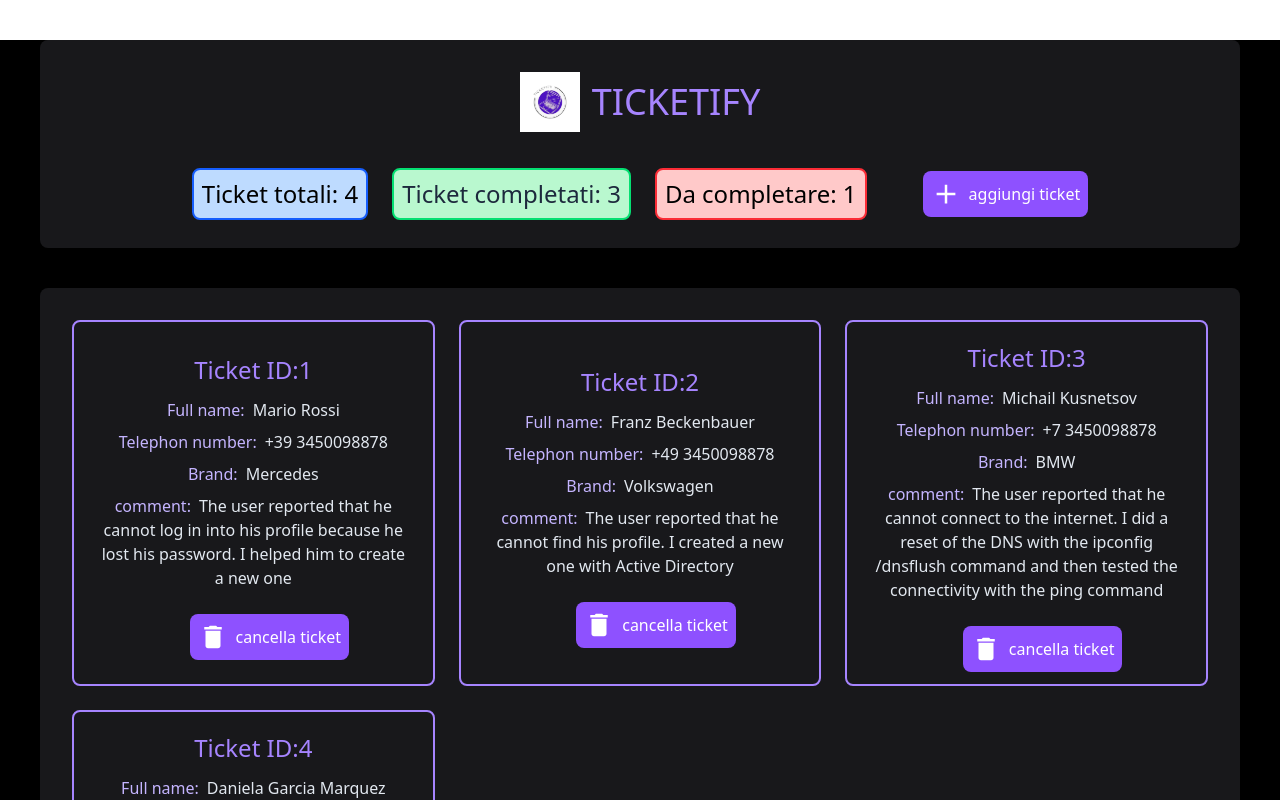
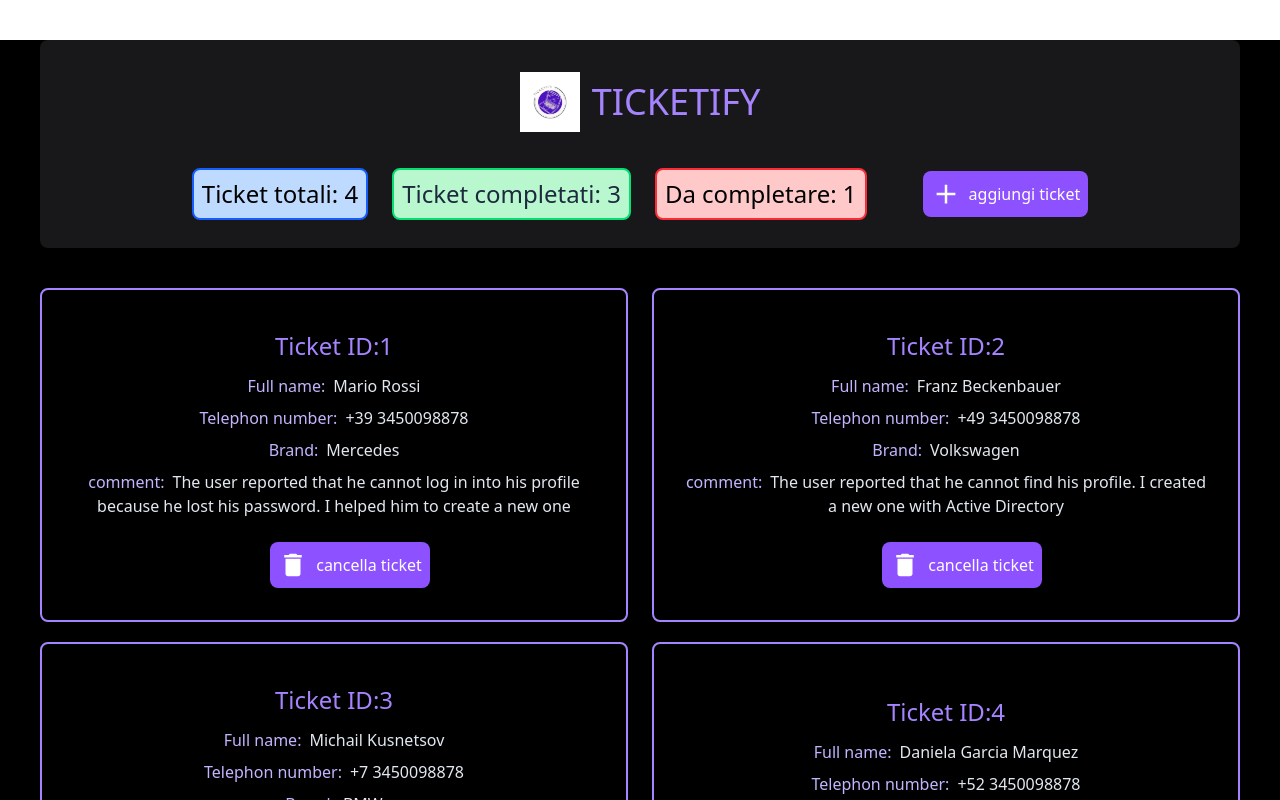
Before and after one commit to EliaGiolli/Taskify-next15, a Next.js app: page / in a window 1280 px wide. Shown: the top 800 px of the page. Built offline with nearby package versions, Linux system fonts and the light colour scheme.

Commit message:
delete operation added

```diff
--- a/src/app/page.tsx
+++ b/src/app/page.tsx
@@ -1,17 +1,28 @@
 'use client'
 
-import TicketCard from "@/components/ui/TicketCard";
+import { useState } from 'react'
 import rawTickets from '@/data/tickets.json'
+import TicketCard from '@/components/ui/TicketCard'
 import type { Ticket } from '@/types/ticket'
 
-const tickets = rawTickets as Ticket[]
+export default function TicketsList() {
+  const [tickets, setTickets] = useState<Ticket[]>(
+    rawTickets as Ticket[]
+  )
 
-export default function Home() {
+  const deleteTicket = (id: number) => {
+    setTickets(prev => prev.filter(ticket => ticket.id !== id))
+  }
+
   return (
-    <div className="bg-zinc-900 text-white w-full grid grid-cols-2 md:grid-cols-3 gap-6 p-8 rounded-md">
+    <section className="grid md:grid-cols-2 gap-y-5 gap-x-6">
       {tickets.map(ticket => (
-        <TicketCard key={ticket.id} ticket={ticket} />
+        <TicketCard
+          key={ticket.id}
+          ticket={ticket}
+          onDelete={deleteTicket}
+        />
       ))}
-    </div>
-  );
+    </section>
+  )
 }
--- a/src/components/ui/TicketCard.tsx
+++ b/src/components/ui/TicketCard.tsx
@@ -1,17 +1,20 @@
 'use client'
 
+import { useState } from 'react';
 import ManageTicketLayout from '../layouts/ManageTicketLayout';
 import { MdDelete } from "react-icons/md";
 import type { Ticket } from '@/types/ticket'
 
 interface TicketCardProps {
-  ticket: Ticket
+  ticket: Ticket,
+  onDelete: (id:number) => void
 }
 
 
-function TicketCard({ ticket }: TicketCardProps) {
+function TicketCard({ ticket, onDelete }: TicketCardProps) {
+
   return (
-    <article className='border-2 border-violet-400 flex flex-col justify-center items-center text-center rounded-md p-3'>
+    <article className='border-2 border-violet-400 flex flex-col justify-center items-center text-center rounded-md px-4 py-8'>
         <div>
             <h2 className='text-violet-400 text-2xl p-2'>Ticket ID:{ticket.id}</h2>
         </div>
@@ -31,7 +34,10 @@ function TicketCard({ ticket }: TicketCardProps) {
                 </li>
             </ul>
         </div>
-        <ManageTicketLayout spanText='cancella ticket'>
+        <ManageTicketLayout
+            spanText='cancella ticket'
+            onAction={() => onDelete(ticket.id)}
+        >
             <MdDelete size={30}/>
         </ManageTicketLayout>
     </article>
```
